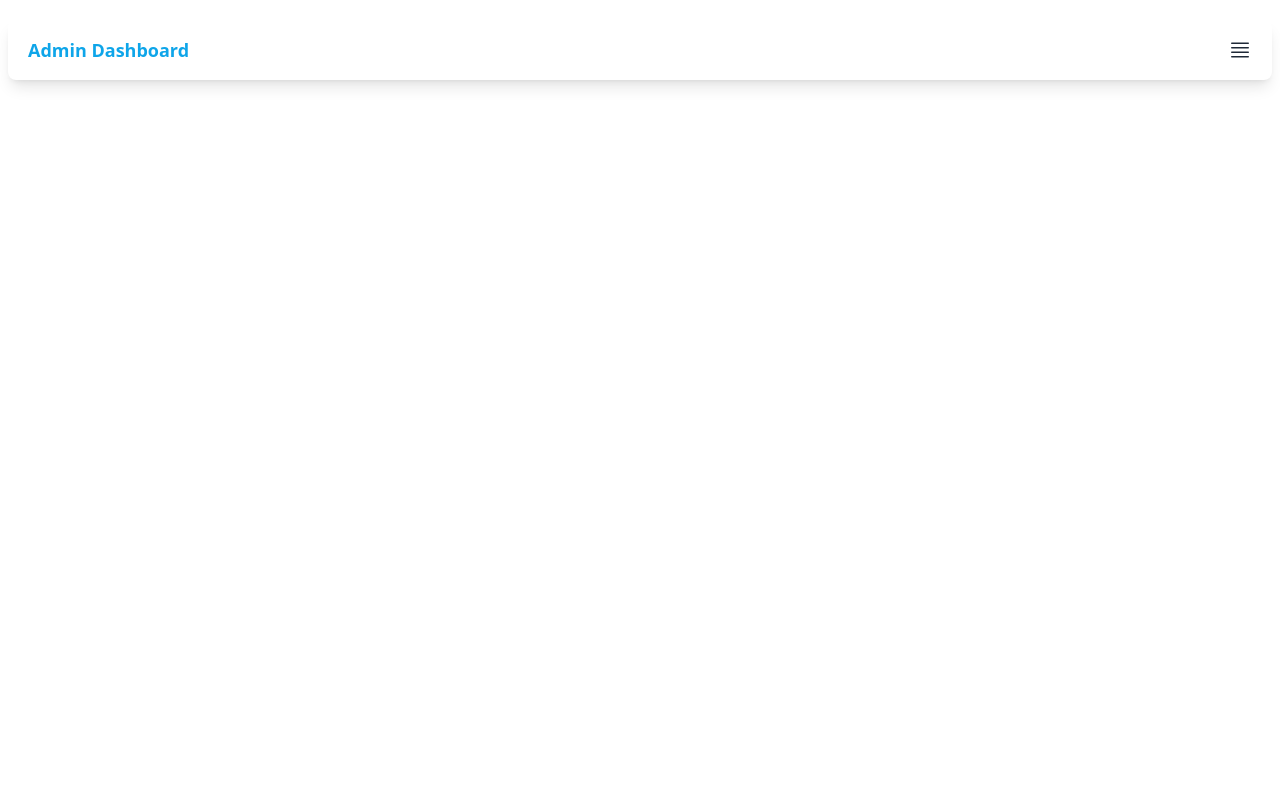
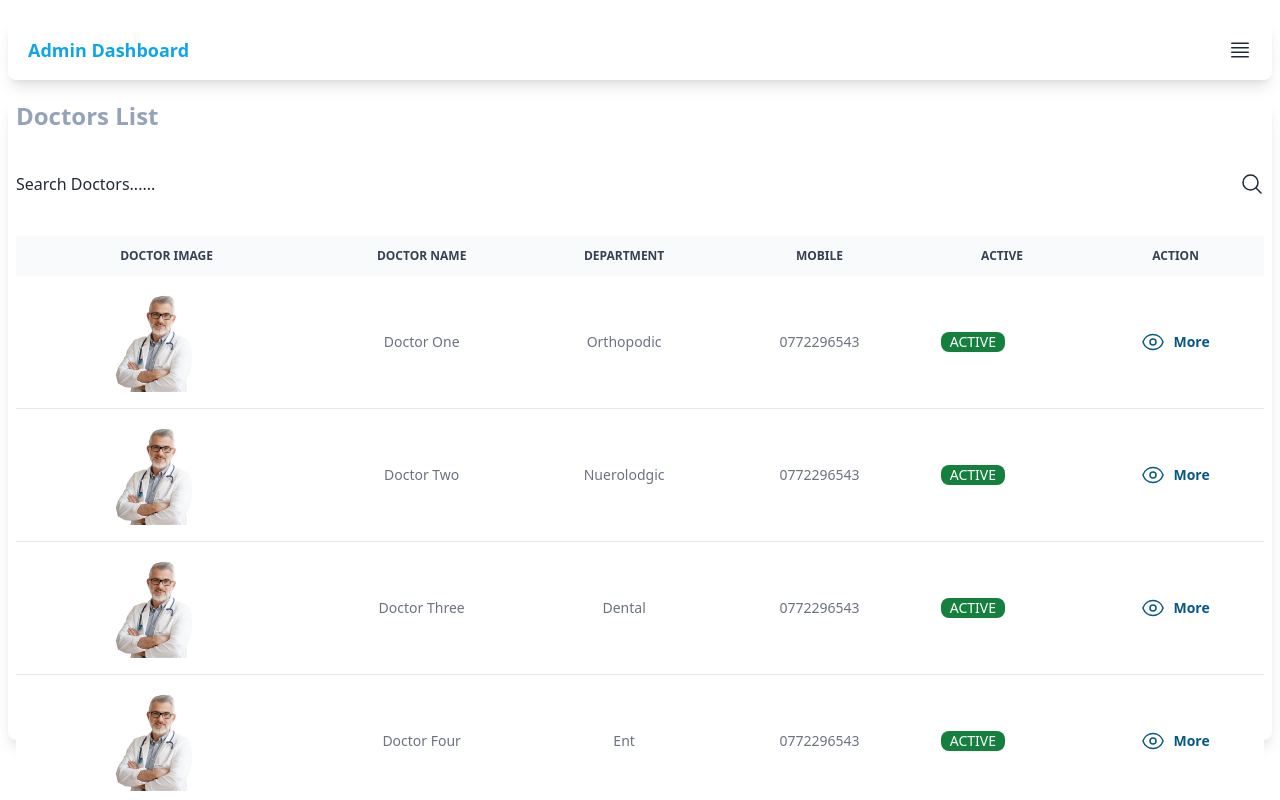
Before and after one commit to kpdevSE/lab_appointment, a React (Create React App) app: page /Doctors in a window 1280 px wide. Shown: the top 800 px of the page. Built offline with nearby package versions, Linux system fonts and the light colour scheme.

Commit message:
done with doctor view page

```diff
--- a/src/pages/Doctors/page.jsx
+++ b/src/pages/Doctors/page.jsx
@@ -1,7 +1,54 @@
-import DrawerNavigation from "../../Components/Drawer/page"
+
+import {Pagination} from 'antd';
+import DrawerNavigation from "../../Components/Drawer/page";
+import ModalComponents from "../../Components/modal/modal";
+import doctor from '../../assets/doctor.png';
+
 
 export default function Doctors()
 {
+    const dummyDatas = [
+        {
+            id: 1,
+            image: doctor,
+            dName: "Doctor One",
+            department: "Orthopodic",
+            mobile: "0772296543",
+            active: "ACTIVE"
+        },
+        {
+            id: 2,
+            image: doctor,
+            dName: "Doctor Two",
+            department: "Nuerolodgic",
+            mobile: "0772296543",
+            active: "ACTIVE"
+        },
+        {
+            id: 3,
+            image: doctor,
+            dName: "Doctor Three",
+            department: "Dental",
+            mobile: "0772296543",
+            active: "ACTIVE"
+        },
+        {
+            id: 4,
+            image: doctor,
+            dName: "Doctor Four",
+            department: "Ent",
+            mobile: "0772296543",
+            active: "ACTIVE"
+        },
+        {
+            id: 5,
+            image: doctor,
+            dName: "Doctor Five",
+            department: "Dental",
+            mobile: "0772296543",
+            active: "ACTIVE"
+        },
+    ]
     return (
         <div className="px-2">
             <div className="shadow-lg bg-white flex items-center justify-between h-[60px] w-full rounded-lg px-5 mt-5">
@@ -12,6 +59,86 @@ export default function Doctors()
                     <DrawerNavigation />
                 </div>
             </div>
+            <div className="mt-5 shadow-lg rounded-lg px-2 h-[80vh]">
+                <div className="flex items-start justify-start flex-col gap-1">
+                    <h1 className="text-2xl font-semibold text-slate-400">Doctors List</h1>
+                </div>
+                <div className="flex items-center justify-between mt-10 gap-5" >
+                    <p >Search Doctors......</p>
+                    <ModalComponents />
+                </div>
+                <div className="mt-10 h-full">
+                    <div class="relative overflow-x-auto">
+                        <table class="w-full text-sm text-center rtl:text-right text-gray-500 dark:text-gray-400  mx-auto">
+                            <thead class="text-xs text-gray-700 uppercase bg-gray-50 dark:bg-gray-700 dark:text-gray-400">
+                                <tr>
+                                    <th scope="col" class="px-6 py-3">
+                                        DOCTOR IMAGE
+                                    </th>
+                                    <th scope="col" class="px-6 py-3">
+                                        DOCTOR NAME
+                                    </th>
+                                    <th scope="col" class="px-6 py-3">
+                                        DEPARTMENT
+                                    </th>
+                                    <th scope="col" class="px-6 py-3">
+                                        MOBILE
+                                    </th>
+                                    <th scope="col" class="px-6 py-3">
+                                        ACTIVE
+                                    </th>
+                                    <th scope="col" class="px-6 py-3">
+                                        ACTION
+                                    </th>
+                                </tr>
+                            </thead>
+                            <tbody>
+                                {
+                                    dummyDatas.map((e) =>
+                                    {
+                                        return (
+                                            <tr class="bg-white border-b dark:bg-gray-800 dark:border-gray-700">
+                                                <td class="px-6 py-4">
+                                                    <div className='flex items-center justify-center'>
+                                                        <img src={e.image} alt="" className='w-[150px] h-[100px]' />
+                                                    </div>
+                                                </td>
+
+                                                <td class="px-6 py-4">
+                                                    {e.dName}
+                                                </td>
+                                                <td class="px-6 py-4">
+                                                    {e.department}
+                                                </td>
+                                                <td class="px-6 py-4">
+                                                    {e.mobile}
+                                                </td>
+                                                <td class="px-6 py-4 ">
+                                                    <div className="bg-green-700 text-white w-16 rounded-lg flex items-center justify-center">
+                                                        {e.active}
+                                                    </div>
+                                                </td>
+                                                <td class="px-6 py-4 ">
+                                                    <div className='flex items-center justify-center gap-2 hover:cursor-pointer text-sky-800 font-semibold'>
+                                                        <svg xmlns="http://www.w3.org/2000/svg" fill="none" viewBox="0 0 24 24" strokeWidth={1.5} stroke="currentColor" className="w-6 h-6">
+                                                            <path strokeLinecap="round" strokeLinejoin="round" d="M2.036 12.322a1.012 1.012 0 0 1 0-.639C3.423 7.51 7.36 4.5 12 4.5c4.638 0 8.573 3.007 9.963 7.178.07.207.07.431 0 .639C20.577 16.49 16.64 19.5 12 19.5c-4.638 0-8.573-3.007-9.963-7.178Z" />
+                                                            <path strokeLinecap="round" strokeLinejoin="round" d="M15 12a3 3 0 1 1-6 0 3 3 0 0 1 6 0Z" />
+                                                        </svg>
+                                                        More
+                                                    </div>
+                                                </td>
+                                            </tr>
+                                        )
+                                    })
+                                }
+                            </tbody>
+                        </table>
+                    </div>
+                    <div className='mt-10 flex justify-center items-center '>
+                        <Pagination defaultCurrent={1} total={50} />
+                    </div>
+                </div>
+            </div>
         </div>
     )
 }
```
